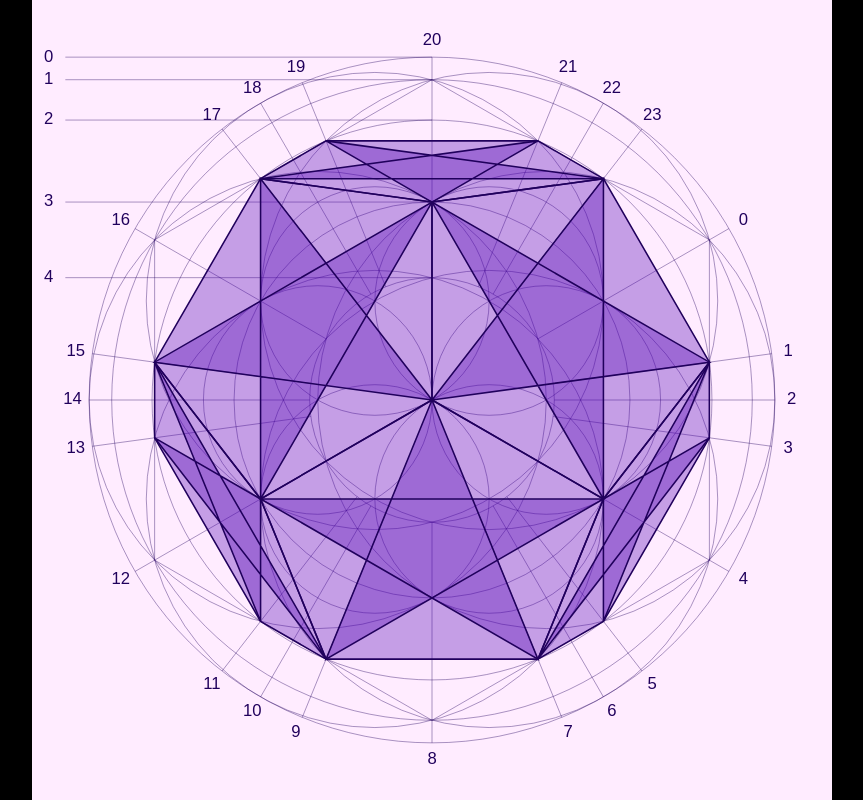
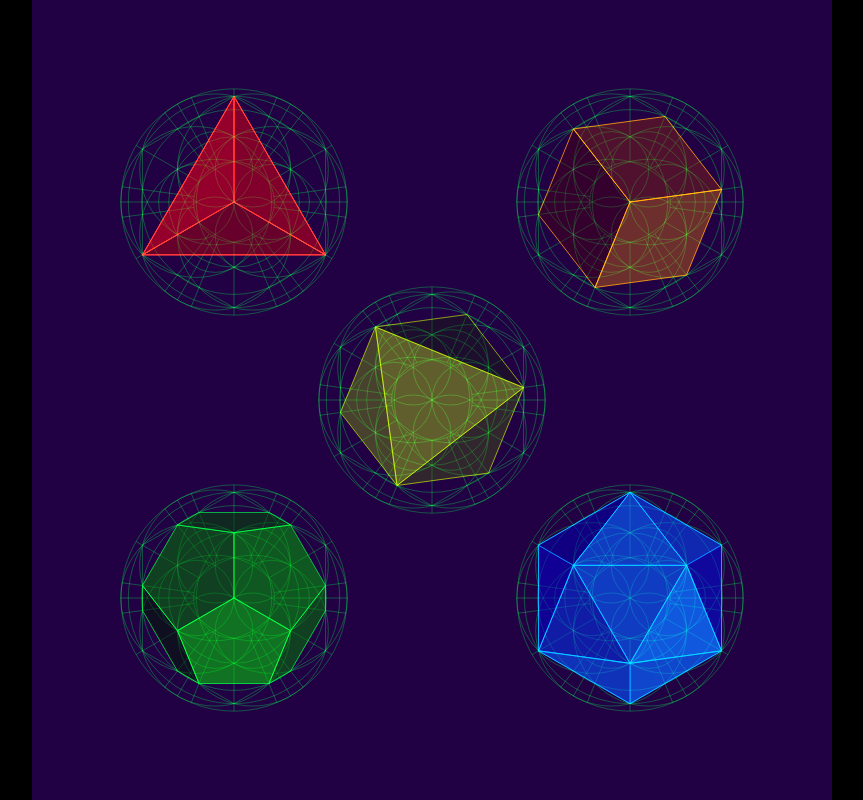
Before and after one commit to dopplerreflect/starts-with-a, a SvelteKit app: page /sprout-of-life in a window 1280 px wide. Shown: the whole page, without its empty margins (208-1071 px from the left). Built offline with nearby package versions, Linux system fonts and the light colour scheme.

Commit message:
sprout: all platonic solids

```diff
--- a/src/routes/sprout-of-life/+page.svelte
+++ b/src/routes/sprout-of-life/+page.svelte
@@ -69,26 +69,19 @@
 			}
 			#guide circle,
 			#guide path {
-				stroke: oklch(0 0.37 300);
+				stroke: oklch(1 0.37 150);
 				fill: none;
 			}
 			#guide text {
-				fill: oklch(0 0.37 300);
-			}
-			#dodecahedron path {
-				stroke: oklch(0 0.37 300 / 1);
-				fill: oklch(0.25 0.37 300 / 0.33);
-				/* fill: none; */
+				fill: oklch(1 0.37 0);
 			}
 			#dodecahedron .pentagram {
-				stroke: oklch(0 0.37 300 / 1);
-				fill: oklch(0.25 0.37 300 / 0.33);
-				/* fill-rule: evenodd; */
+				display: none;
+				stroke: oklch(1 0.37 150 / 1);
+				fill: oklch(0.25 0.37 150 / 1);
 			}
 		</style>
-	</defs>
-	<Background {size} fill="oklch(1 0.125 300)" />
-	<g id="guide" stroke-width={size / 2 ** 11}>
+		<g id="guide" stroke-width={size / 2 ** 10}>
 			{#each smallCircles as c}
 				<circle cx={c.x} cy={c.y} r={c.r} />
 			{/each}
@@ -97,37 +90,99 @@
 			{/each}
 			{#each radii as r, i}
 				<circle {r} />
-			<path d={`M${-size / 2 + size / 24} ${-r}H0`} />
-			<text
-				font-size={size / 48}
-				x={-size / 2 + size / 48}
-				y={-r}
-				fill="white"
-				text-anchor="middle"
-				alignment-baseline="middle">{i}</text
-			>
 			{/each}
 			{#each angles as a, i}
 				<path d={`M${radialPointString(a, radii[4])}L${radialPointString(a, radii[0])}`} />
-			<text
-				font-size={size / 48}
-				x={radialPoint(a, radii[0] + size / 48).x}
-				y={radialPoint(a, radii[0] + size / 48).y}
-				fill="white"
-				text-anchor="middle"
-				alignment-baseline="middle">{i}</text
-			>
 			{/each}
 			<path d={polygonPath(6, radii[1])} />
 		</g>
-	<g id="dodecahedron" stroke-width={size / 2 ** 9}>
-		{#each anglesArray(3) as a}
-			<g transform={`rotate(${a - 30})`}>
-				<path d={parse(`M17 2L19 2L21 2L23 2L20 3Z`)} />
-				<path d={parse(`M20 3L23 2L1 2L4 3`) + 'L0 0Z'} />
+	</defs>
+	<Background {size} fill="oklch(0.2 0.125 300)" />
+	<use href="#guide" transform={`scale(0.33)`} />
+	<use href="#guide" transform={`scale(0.33) translate(${-size * 0.75} ${-size * 0.75})`} />
+	<use href="#guide" transform={`scale(0.33) translate(${size * 0.75} ${-size * 0.75})`} />
+	<use href="#guide" transform={`scale(0.33) translate(${-size * 0.75} ${size * 0.75})`} />
+	<use href="#guide" transform={`scale(0.33) translate(${size * 0.75} ${size * 0.75})`} />
+
+	<g
+		id="tetrahedron"
+		transform={`scale(0.33) translate(${-size * 0.75} ${-size * 0.75})`}
+		stroke={`oklch(1 0.37 30)`}
+		stroke-width={size / 2 ** 9}
+	>
+		{#each anglesArray(3, 0) as a, i}
+			<path
+				d={`M0 0` + parse('L20 1L4 1L12 1Z')}
+				transform={`rotate(${a})`}
+				fill={`oklch(${0.3 + 0.3 * i} 0.37 30 / 0.2)`}
+			/>
+		{/each}
+	</g>
+
+	<g
+		id="cube"
+		stroke={`oklch(1 0.37 90)`}
+		stroke-width={size / 2 ** 9}
+		transform={`scale(0.33) translate(${size * 0.75} ${-size * 0.75})`}
+	>
+		{#each anglesArray(3) as a, i}
+			<path
+				d={parse('M16 2L20 2L0 2') + 'L0 0Z'}
+				fill={`oklch(${0.25 + 0.25 * i} 0.37 90 / 0.33)`}
+				transform={`rotate(${a - angleToHexLineLargeCircleIntersection})`}
+			/>
+		{/each}
+	</g>
+
+	<g
+		id="octahedron"
+		stroke={`oklch(1 0.37 120)`}
+		stroke-width={size / 2 ** 9}
+		fill-opacity={0.33}
+		transform={`scale(0.33) translate(0 0) rotate(${-angleToHexLineLargeCircleIntersection}) `}
+	>
+		<path d={parse('M18 2L2 2L10 2Z')} fill={`oklch(1 0.37 120)`} />
+		{#each anglesArray(3, 0) as a, i}
+			<path
+				d={parse('M18 2L22 2L2 2Z')}
+				fill={`oklch(${0.25 + 0.25 * i} 0.37 120)`}
+				transform={`rotate(${a})`}
+			/>
+		{/each}
+	</g>
+
+	<g
+		id="dodecahedron"
+		stroke={`oklch(1 0.37 150)`}
+		stroke-width={size / 2 ** 9}
+		transform={`scale(0.33) translate(${-size * 0.75} ${size * 0.75})`}
+	>
+		{#each anglesArray(3) as a, i}
+			<g transform={`rotate(${a - 30})`} fill-opacity={0.5}>
+				<path d={parse(`M17 2L19 2L21 2L23 2L20 3Z`)} fill={`oklch(${0.15 + 0.15 * i} 0.37 150)`} />
+				<path
+					d={parse(`M20 3L23 2L1 2L4 3`) + 'L0 0Z'}
+					fill={`oklch(${0.45 + 0.15 * i} 0.37 150)`}
+				/>
 				<path class="pentagram" d={parse(`M17 2L21 2L20 3L19 2L23 2Z`)} />
 				<path class="pentagram" d={'M0 0' + parse(`L23 2L4 3L20 3L1 2Z`)} />
 			</g>
 		{/each}
 	</g>
+
+	<g
+		id="icosahedron"
+		stroke={` oklch(1 0.37 240 / 1)`}
+		stroke-width={size / 2 ** 9}
+		transform={`scale(0.33) translate(${size * 0.75} ${size * 0.75})`}
+	>
+		<path d={parse('M16 3L0 3L8 3Z')} fill={` oklch(0.6 0.37 240 / 0.5)`} />
+		{#each anglesArray(3) as a, i}
+			<g transform={`rotate(${a - 30})`}>
+				<path d={parse('M16 3L20 1L0 3Z')} fill={` oklch(${0.45 + 0.15 * i} 0.37 240 / 0.5)`} />
+				<path d={parse('M20 1L0 1L0 3Z')} fill={` oklch(${0.35 + 0.15 * i} 0.37 240 / 0.5)`} />
+				<path d={parse('M0 1L4 1L0 3')} fill={` oklch(${0.25 + 0.15 * i} 0.37 240 / 0.5)`} />
+			</g>
+		{/each}
+	</g>
 </svg>
```
Lines whose indentation alone changed are shown as unchanged.
